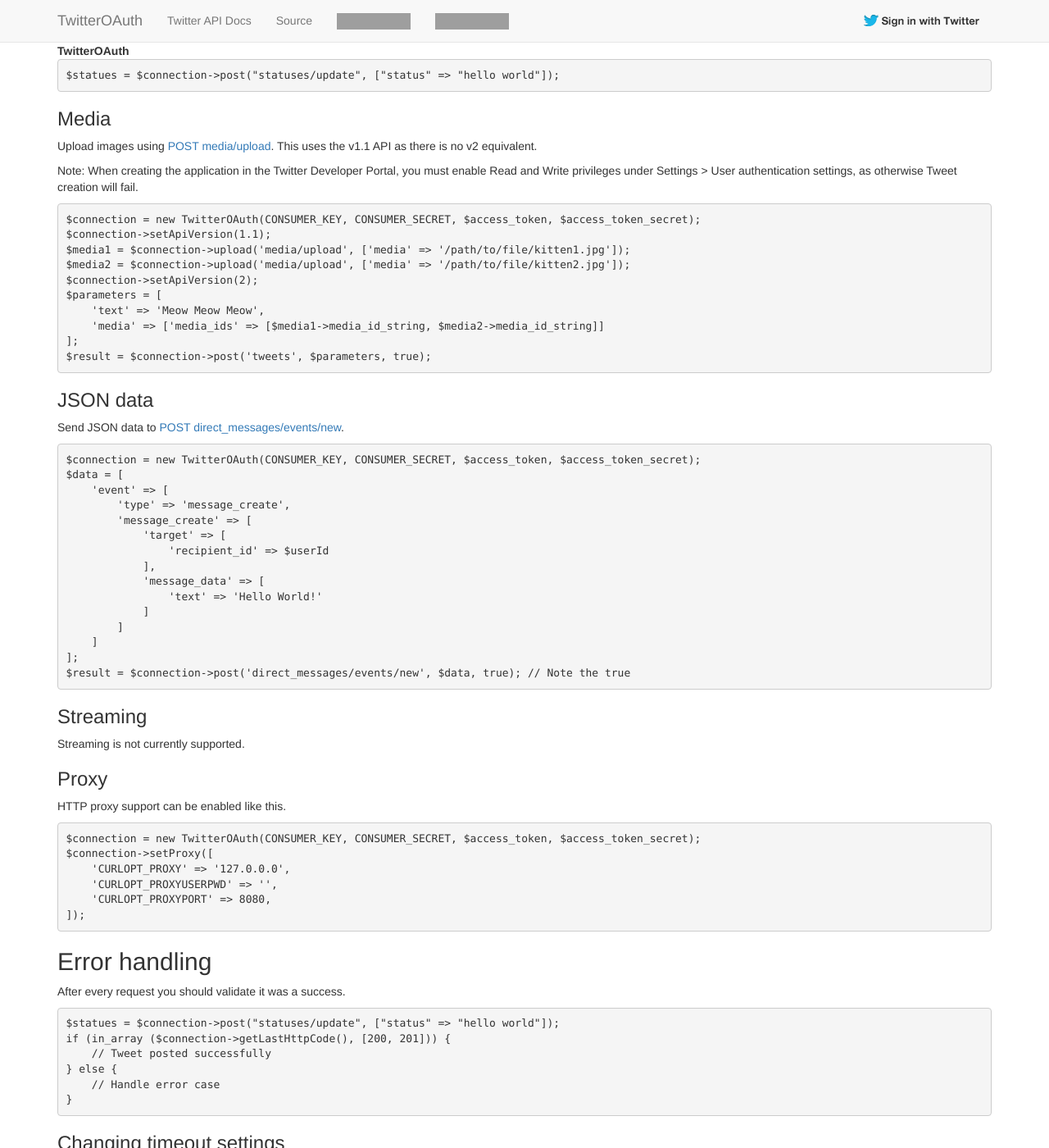
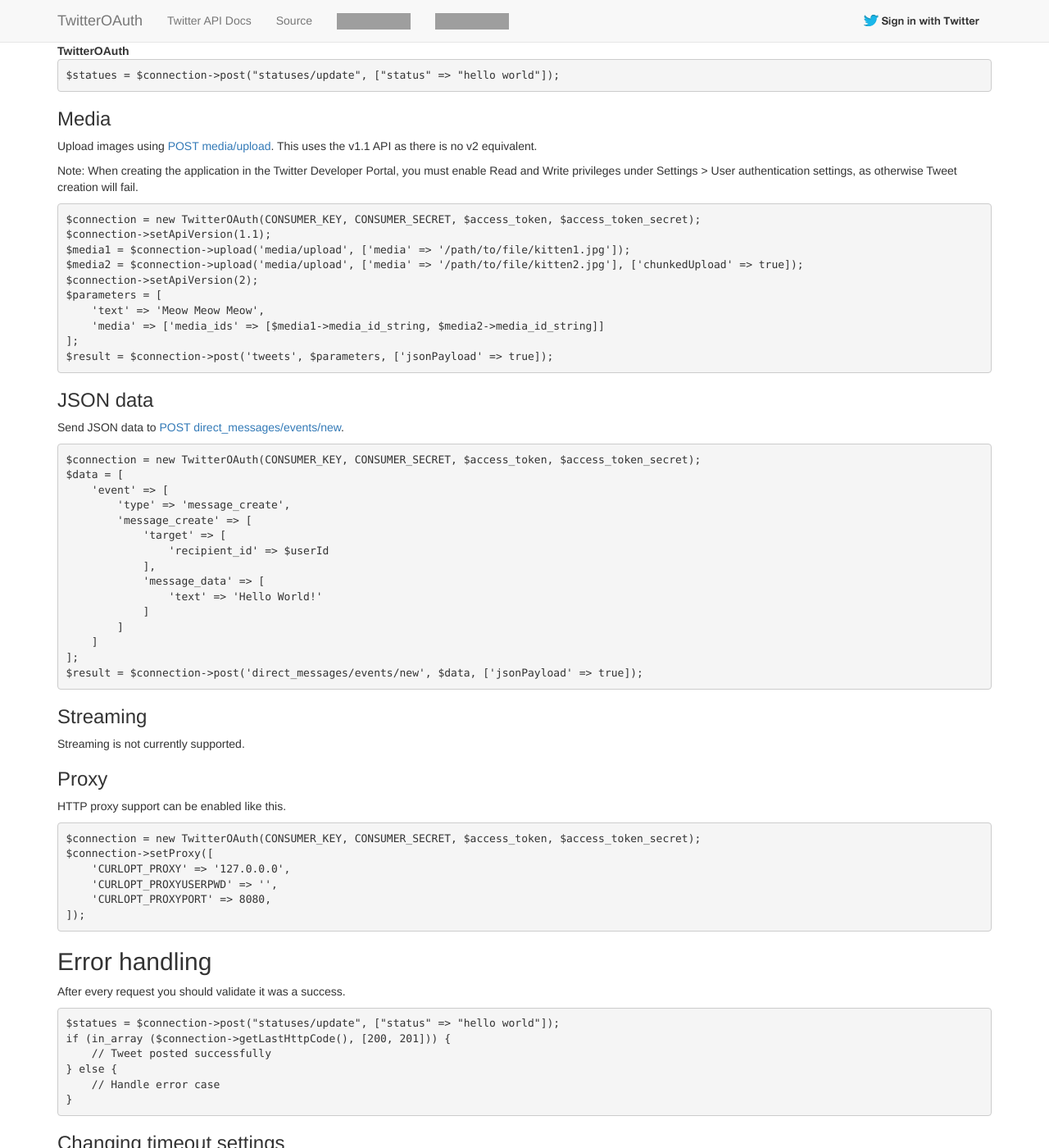
Before and after one commit to abraham/twitteroauth-com, a Jekyll site: the page built from src/index.html, in a window 1280 px wide and 1400 px high, scrolled down 2196 px. Shown: the whole window at 82% size. Built offline with Jekyll 4.4.1, drawn with Linux system fonts in a browser that asks for light colours; grey boxes are pictures that could not be loaded.

Commit message:
Update params

```diff
--- a/src/index.html
+++ b/src/index.html
@@ -226,13 +226,13 @@ $statues = $connection->post("statuses/update", ["status" => "hello world"]);
 $connection = new TwitterOAuth(CONSUMER_KEY, CONSUMER_SECRET, $access_token, $access_token_secret);
 $connection->setApiVersion(1.1);
 $media1 = $connection->upload('media/upload', ['media' => '/path/to/file/kitten1.jpg']);
-$media2 = $connection->upload('media/upload', ['media' => '/path/to/file/kitten2.jpg']);
+$media2 = $connection->upload('media/upload', ['media' => '/path/to/file/kitten2.jpg'], ['chunkedUpload' => true]);
 $connection->setApiVersion(2);
 $parameters = [
     'text' => 'Meow Meow Meow',
     'media' => ['media_ids' => [$media1->media_id_string, $media2->media_id_string]]
 ];
-$result = $connection->post('tweets', $parameters, true);
+$result = $connection->post('tweets', $parameters, ['jsonPayload' => true]);
 </pre>
 
 <h3>JSON data</h3>
@@ -259,7 +259,7 @@ $data = [
         ]
     ]
 ];
-$result = $connection->post('direct_messages/events/new', $data, true); // Note the true
+$result = $connection->post('direct_messages/events/new', $data, ['jsonPayload' => true]);
 </pre>
 
 <h3>Streaming</h3>
```
